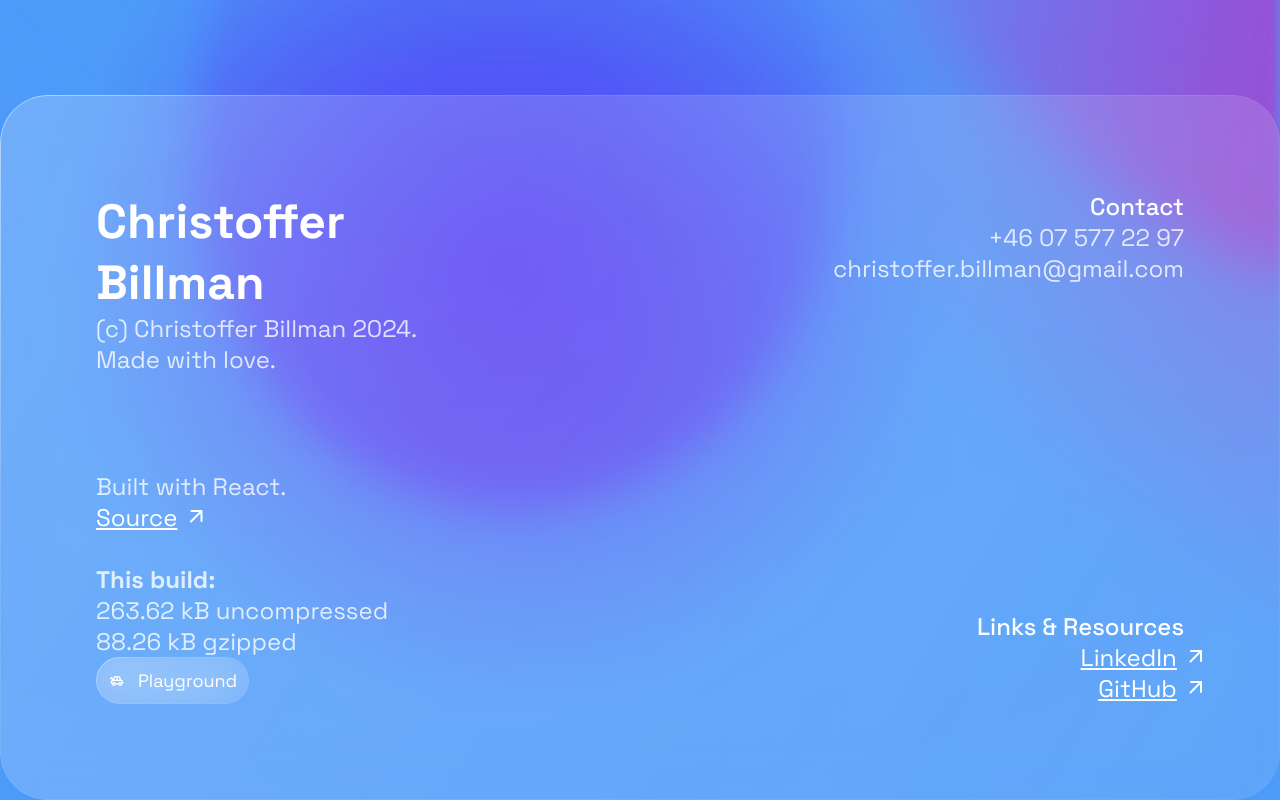
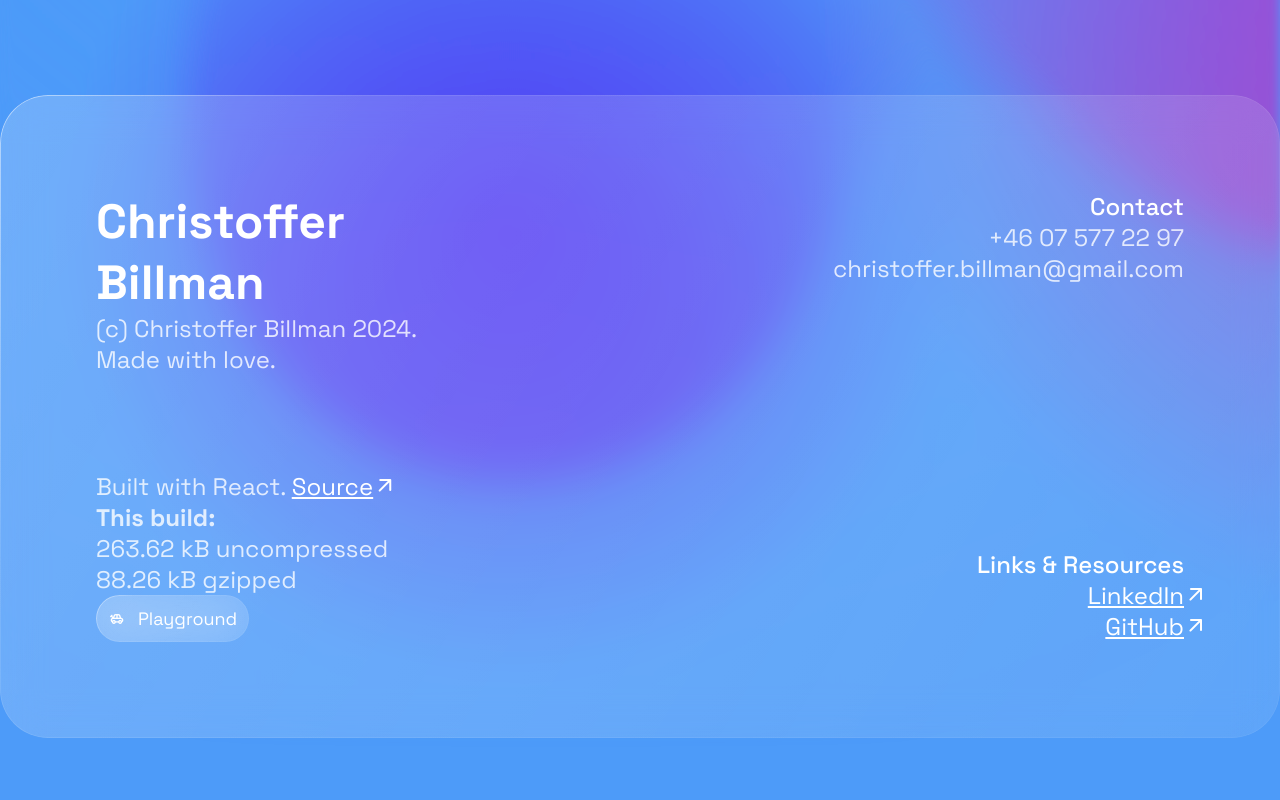
Before and after one commit to ChristofferBillman/portfolio-v5, a React (Vite) app: page /contact in a window 1280 px wide. Shown: the part 1225-2025 px from the top of the page. After the commit the page ends 1963 px from the top, so only its background shows below. Built offline with nearby package versions, Linux system fonts and the light colour scheme.

Commit message:
feat: some changes to A. target prop and use em instead of rem for icon offset.

```diff
--- a/src/components/common/A/A.module.css
+++ b/src/components/common/A/A.module.css
@@ -1,17 +1,13 @@
 .link {
 	position: relative;
-	font-size: 1rem;
-	display: block;
+	font-size: inherit;
+	display: inline-block;
 	text-align: center;
 	width: fit-content;
-}
-
-.link span:first-child {
-	margin-right: 0.3rem;
 }
 
 .link span:nth-child(2) {
 	position: absolute;
 	top: 3px;
-	right: -1rem;
+	right: -1em;
 }
--- a/src/components/common/A/A.tsx
+++ b/src/components/common/A/A.tsx
@@ -5,13 +5,14 @@ interface Props {
 	href: string
 	iconName?: string
 	text: string
+	target?: string
 }
 
-export function A({href, iconName, text}: Props) {
+export function A({href, iconName, text, target = '_blank'}: Props) {
 	return (
 		<a
 			href={href}
-			target='_blank'
+			target={target}
 			className={style.link}
 		>
 			<span>{text}</span>
```
